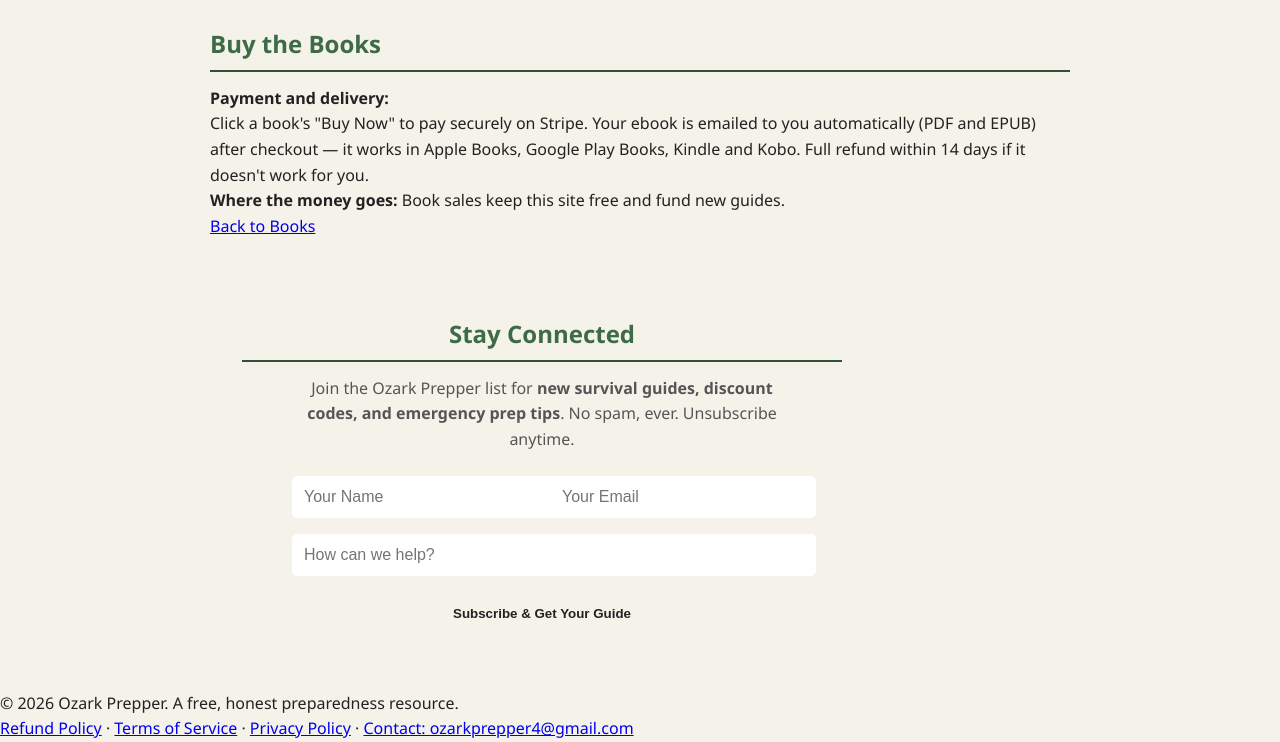
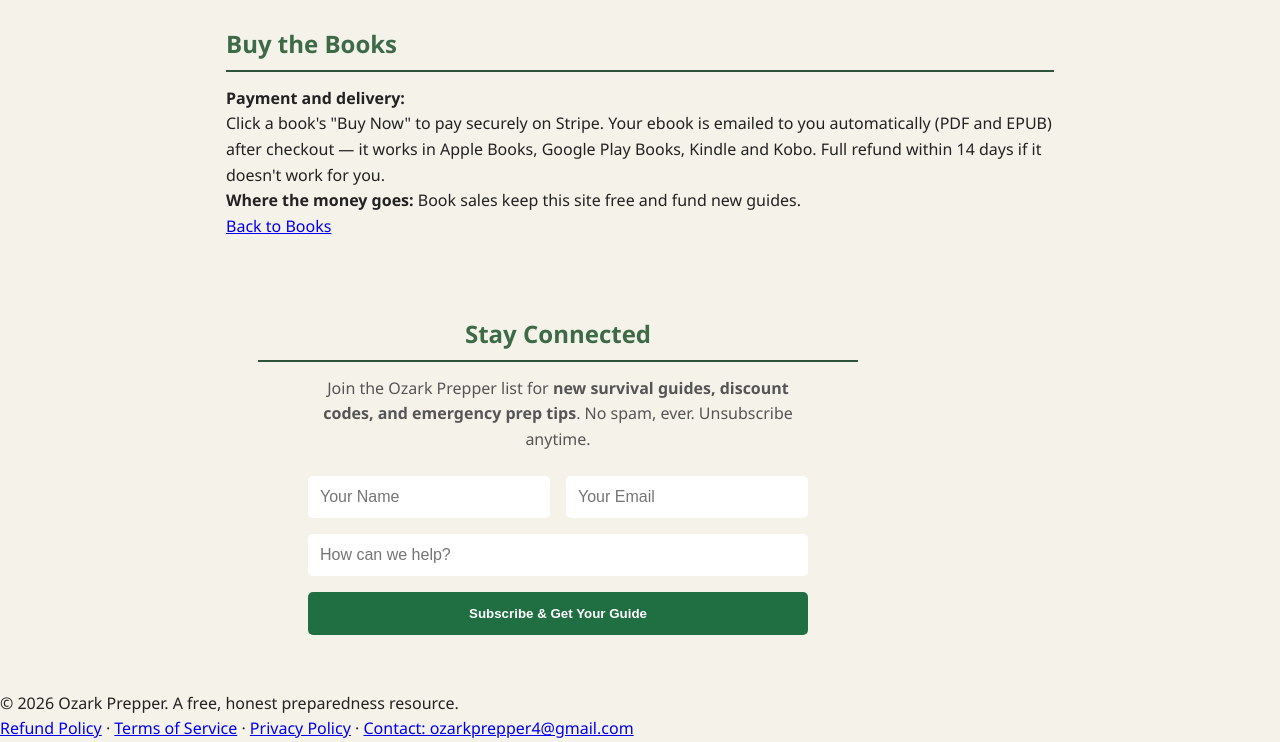
Before and after one commit to ozarkprepper4-rgb/ozark-prepper, a plain HTML site: page index.html in a window 1280 px wide. Shown: the part 2785-3527 px from the top of the page. Drawn offline with Linux system fonts and the light colour scheme.

Commit message:
Add email capture form to live storefront (contact-email section with FormSubmit.co)

```diff
--- a/index.html
+++ b/index.html
@@ -8,7 +8,7 @@
   :root{
     --green:#2e5339; --green2:#3d6a47; --ink:#222; --muted:#555; --bg:#f5f2ea; --card:#fff; --line:#ddd; --buy:#1f6f43;
   }
-  *{margin:0;padding:0,box-sizing:border-box}
+  *{margin:0;padding:0;box-sizing:border-box}
   body{font-family:'Segoe UI',system-ui,sans-serif;background:var(--bg);color:var(--ink);line-height:1.6}
   header{background:var(--green);color:#fff;padding:22px 20px;text-align:center}
   header h1{margin:0;font-size:1.6rem}
@@ -196,24 +196,23 @@
       <form id="email-capture-form" action="https://formsubmit.co/ajax/ozarkprepper4@gmail.com" method="POST" style="max-width: 500px; margin: 0 auto;">
         <div style="display: flex; gap: 1rem; flex-wrap: wrap;">
           <div style="flex: 1; min-width: 150px; margin-bottom: 1rem;">
-            <input type="text" id="ec-name" name="name" placeholder="Your Name" required style="width: 100%; padding: 0.75rem; border: 1px solid var(--border); border-radius: 5px; font-size: 1rem;">
+            <input type="text" id="ec-name" name="name" placeholder="Your Name" required style="width: 100%; padding: 0.75rem; border: 1px solid var(--border); border-radius: 5px; font-size: 1rem; background: var(--card); color: var(--ink);">
           </div>
           <div style="flex: 1; min-width: 150px; margin-bottom: 1rem;">
-            <input type="email" id="ec-email" name="email" placeholder="Your Email" required style="width: 100%; padding: 0.75rem; border: 1px solid var(--border); border-radius: 5px; font-size: 1rem;">
+            <input type="email" id="ec-email" name="email" placeholder="Your Email" required style="width: 100%; padding: 0.75rem; border: 1px solid var(--border); border-radius: 5px; font-size: 1rem; background: var(--card); color: var(--ink);">
           </div>
         </div>
         <div style="margin-bottom: 1rem;">
-          <input type="text" id="ec-subject" name="subject" placeholder="How can we help?" style="width: 100%; padding: 0.75rem; border: 1px solid var(--border); border-radius: 5px; font-size: 1rem;">
+          <input type="text" id="ec-subject" name="subject" placeholder="How can we help?" style="width: 100%; padding: 0.75rem; border: 1px solid var(--border); border-radius: 5px; font-size: 1rem; background: var(--card); color: var(--ink);">
         </div>
-        <button type="submit" style="background: var(--accent); color: var(--secondary); padding: 0.85rem 1.5rem; border: none; border-radius: 5px; font-weight: 700; cursor: pointer; width: 100%;">Subscribe &amp; Get Your Guide</button>
+        <button type="submit" style="background: var(--buy); color: var(--card); padding: 0.85rem 1.5rem; border: none; border-radius: 5px; font-weight: 700; cursor: pointer; width: 100%;">Subscribe &amp; Get Your Guide</button>
         <span id="ec-status" style="margin-top: 0.75rem; font-size: 0.9rem; text-align: center;"></span>
       </form>
     </div>
   </section>
 </div>
-<footer>
   <p>&copy; 2026 Ozark Prepper. A free, honest preparedness resource.</p>
-  <p><a href="refund.html">Refund Policy</a> · <a href="terms.html">Terms of Service</a> · <a href="privacy.html">Privacy Policy</a> · <a href="mailto:ozarkprepper4@gmail.com">Contact: ozarkprepper4@gmail.com</a></p>
+  <p><a href="refund.html">Refund Policy</a> &middot; <a href="terms.html">Terms of Service</a> &middot; <a href="privacy.html">Privacy Policy</a> &middot; <a href="mailto:ozarkprepper4@gmail.com">Contact: ozarkprepper4@gmail.com</a></p>
 </footer>
 </body>
 </html>
```
Lines whose indentation alone changed are shown as unchanged.
